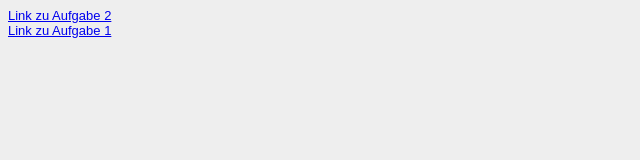
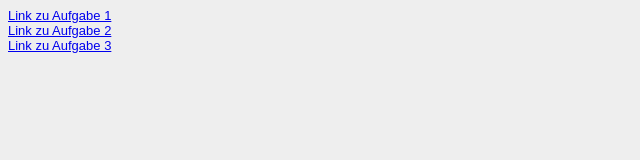
Before and after one commit to PenelopeJulia/EIA1-WiSe2021, a plain HTML site: page Steckbrief/steckbrief.html in a window 1280 px wide. Shown: the whole page, without its empty margins (0-640 px from the left). Drawn offline with Linux system fonts and the light colour scheme.

Commit message:
Update steckbrief.html

```diff
--- a/Steckbrief/steckbrief.html
+++ b/Steckbrief/steckbrief.html
@@ -12,8 +12,10 @@ body {
 </style>
 </head>
 <body>
+	<a href="../Aufgabe 1/Portfolio/index.html" target="blank">Link zu Aufgabe 1</a>
+	<br>
 	<a href="../Aufgabe 2/Main-Page/index.html" target="blank">Link zu Aufgabe 2</a>
 	<br>
-	<a href="../Aufgabe 1/Portfolio/index.html" target="blank">Link zu Aufgabe 1</a>
+	<a href="../Aufgabe3/index.html" target="blank">Link zu Aufgabe 3</a>
 </body>
 </html>
```
